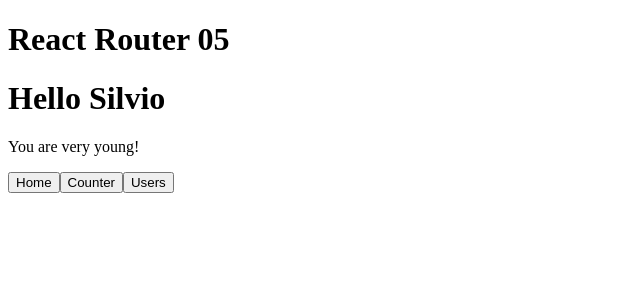
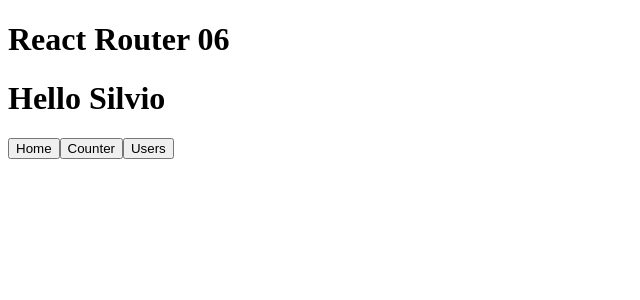
Before and after one commit to silviosmc/Esercizi_React, a React (Create React App) app: page / in a window 1280 px wide. Shown: the top 300 px of the page, without its empty margins (0-640 px from the left). Built offline with nearby package versions, Linux system fonts and the light colour scheme.

Commit message:
React Router - 06

```diff
--- a/src/App.js
+++ b/src/App.js
@@ -4,6 +4,7 @@
 import { Welcome } from './Welcome';
 import { Counter } from './Counter';
 import { ShowGithubUser } from './ShowGithubUser';
+import { GithubUserList } from './GithubUserList';
 
 
 // Ho utilizzato i button con useNavigate perchè i link per qualche motivo non li renderizzava
@@ -23,12 +24,14 @@
     }
 
     return(
-        <Container title="React Router 05">
+        <Container title="React Router 06">
 
             <Routes>
-                <Route path="/" element={<Welcome name="Silvio" age={33} />} />
+                <Route path="/" element={<Welcome name="Silvio"/>} />
                 <Route path="/counter" element={<Counter />} />
-                <Route path="/users/:username" element={<ShowGithubUser />} />
+                <Route path="/users" element={<GithubUserList />}>
+                    <Route path=":username" element={<ShowGithubUser />} />
+                </Route>
                 <Route path="*" element={<div><h3>Not found!</h3></div>} />
             </Routes>
             <button onClick={handleHomeButton}>Home</button>
--- a/src/GithubUserList.js
+++ b/src/GithubUserList.js
@@ -26,6 +26,8 @@
         <GithubUser key={username} username={username} />
       ))}
 
+      <br/>
+
     </div>
   );
 }
--- a/src/Welcome.js
+++ b/src/Welcome.js
@@ -1,12 +1,10 @@
 import React from 'react';
-import { Age } from "./Age";
 
-export function Welcome({name}, {age}) {
+export function Welcome({name}) {
 
     return(
         <div className='welcome'>
             <h1>Hello {name}</h1>
-            <Age age={age}/>
         </div>
     )
 }
```
